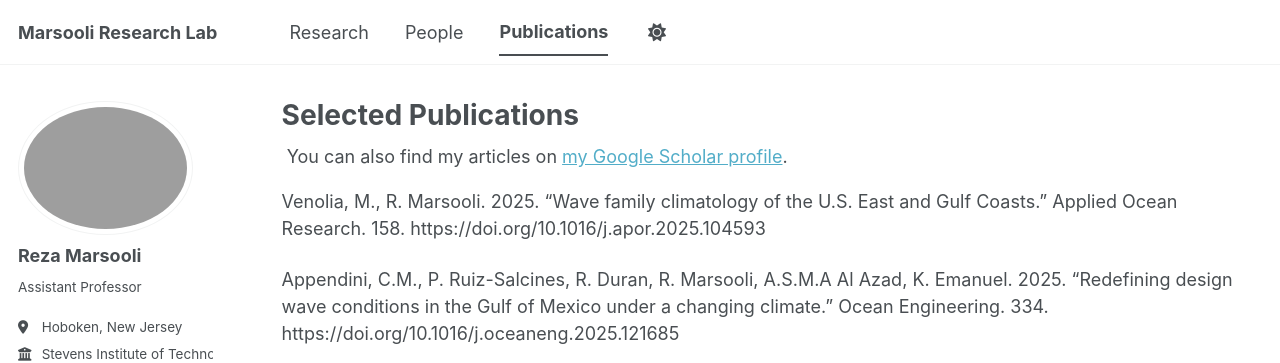
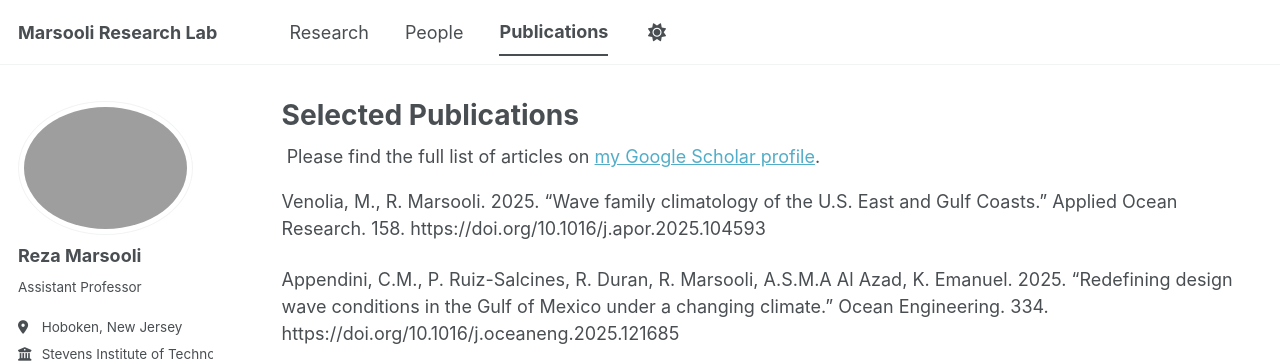
Before and after one commit to marsooli/marsooli.github.io, a Jekyll site: the page built from _pages/publications.html, in a window 1280 px wide and 900 px high. Shown: the top 363 px of the window. Built offline with Jekyll 4.4.1, drawn with Linux system fonts in a browser that asks for light colours; some web fonts are replaced; a script bundle is joined from its source files by our own code; library files that are not in the unit come from our copies.

Commit message:
Update publications.html

```diff
--- a/_pages/publications.html
+++ b/_pages/publications.html
@@ -7,7 +7,7 @@ author_profile: true
 
 {% if site.author.googlescholar %}
 <div class="wordwrap">
-You can also find my articles on
+Please find the full list of articles on
 <a href="{{site.author.googlescholar}}">my Google Scholar profile</a>.
 </div>
 {% endif %}
```
